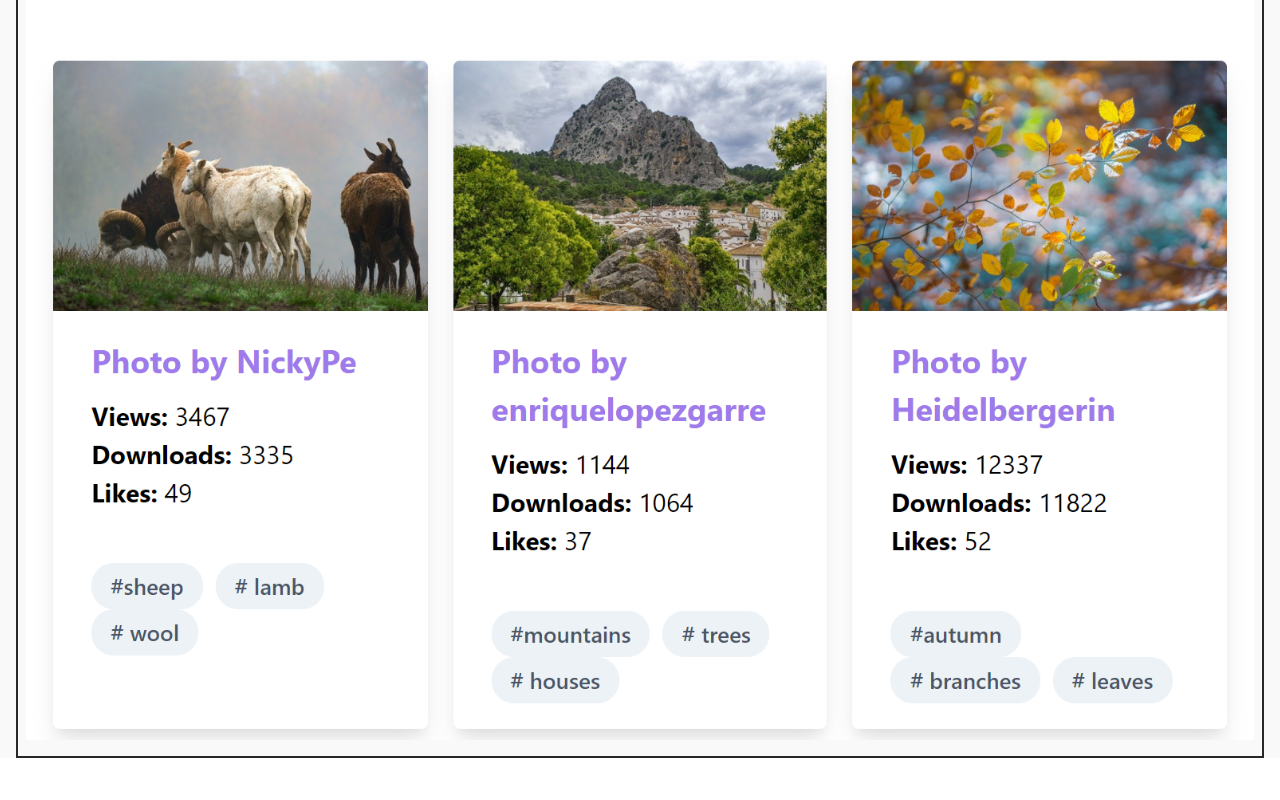
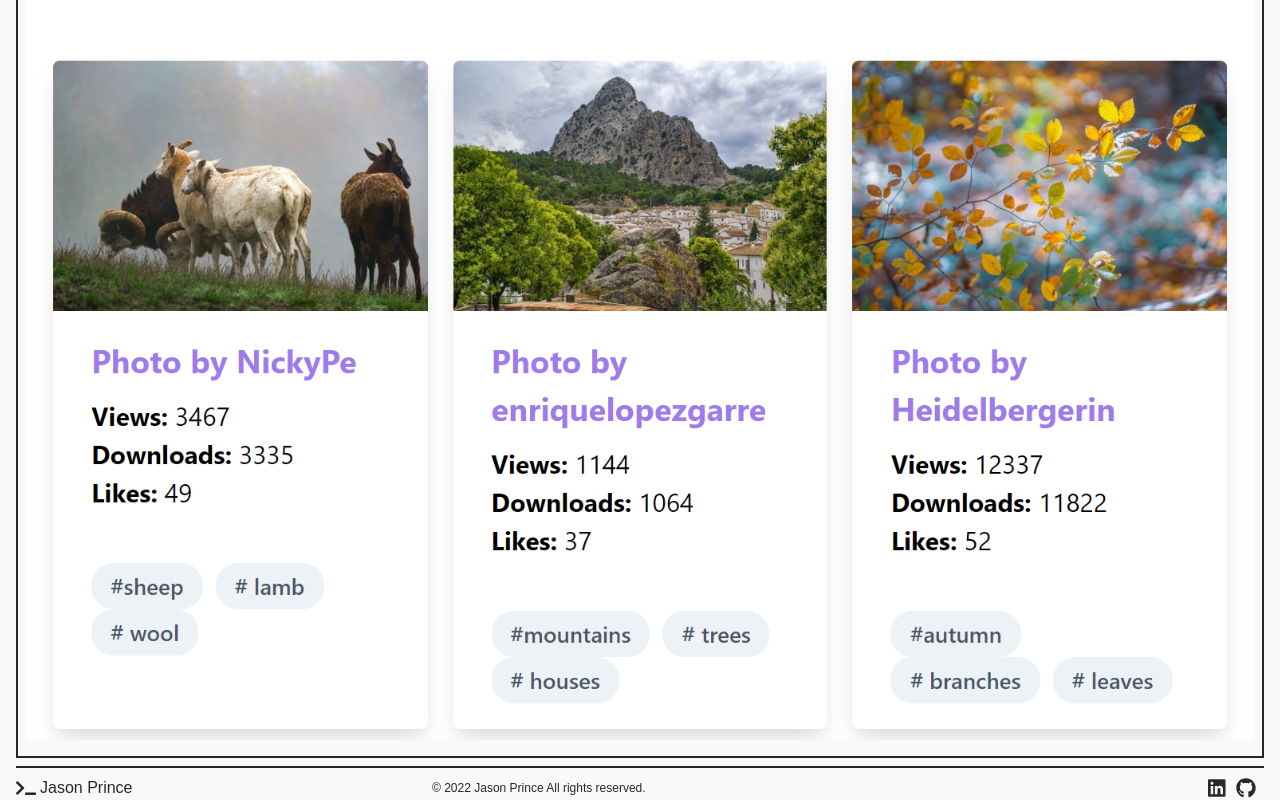
Before and after one commit to Jason-Prince/my-portfolio-v5, a Next.js app: page / in a window 1280 px wide. Shown: the part 3021-3821 px from the top of the page. Before the commit the page ends 3779 px from the top, so only its background shows below. Built offline with nearby package versions, Linux system fonts and the light colour scheme.

Commit message:
added footer

```diff
--- a/pages/index.jsx
+++ b/pages/index.jsx
@@ -9,6 +9,7 @@ import {
   faTimes,
   faUser,
 } from "@fortawesome/free-solid-svg-icons";
+import { faGithub, faLinkedin } from "@fortawesome/free-brands-svg-icons";
 import { useEffect, useState } from "react";
 
 import { FontAwesomeIcon } from "@fortawesome/react-fontawesome";
@@ -405,6 +406,23 @@ export default function Home() {
             </div>
           </div>
         </section>
+        <div className="w-full border-b-2 border-dark my-2"></div>
+        <footer className="grid grid-cols-3 w-full">
+          {/* logo */}
+          <div className="grid grid-cols-2 w-12 items-center">
+            <FontAwesomeIcon className="" icon={faTerminal} />
+            <p className="whitespace-nowrap">Jason Prince</p>
+          </div>
+          {/* copywrite */}
+          <div className="text-xs whitespace-nowrap">
+            <p className="pt-1">© 2022 Jason Prince All rights reserved.</p>
+          </div>
+          {/* social */}
+          <div className="grid grid-cols-2 text-xl w-14 pb-0.5 place-self-end">
+            <FontAwesomeIcon icon={faLinkedin} />
+            <FontAwesomeIcon icon={faGithub} />
+          </div>
+        </footer>
       </div>
     </>
   );
```
